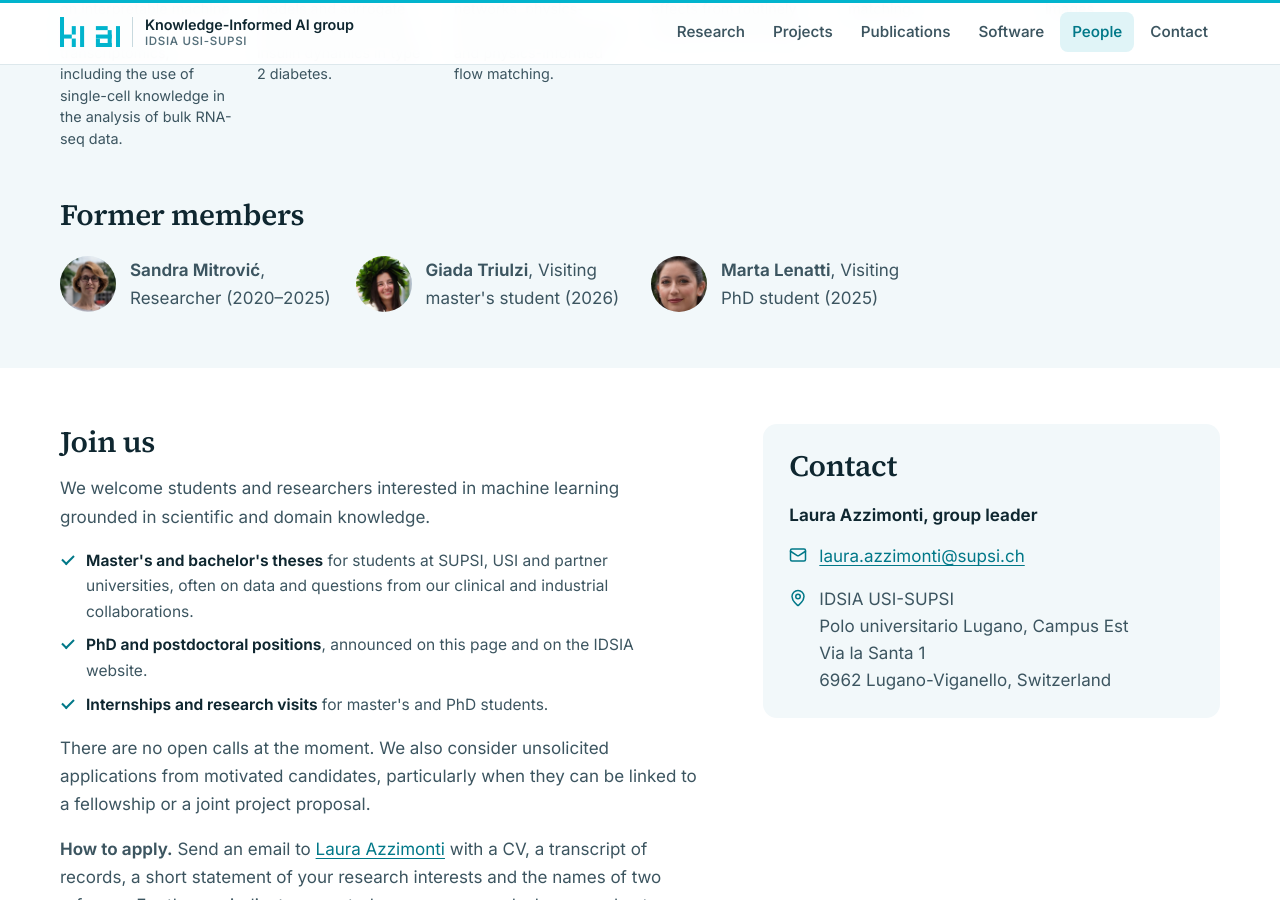
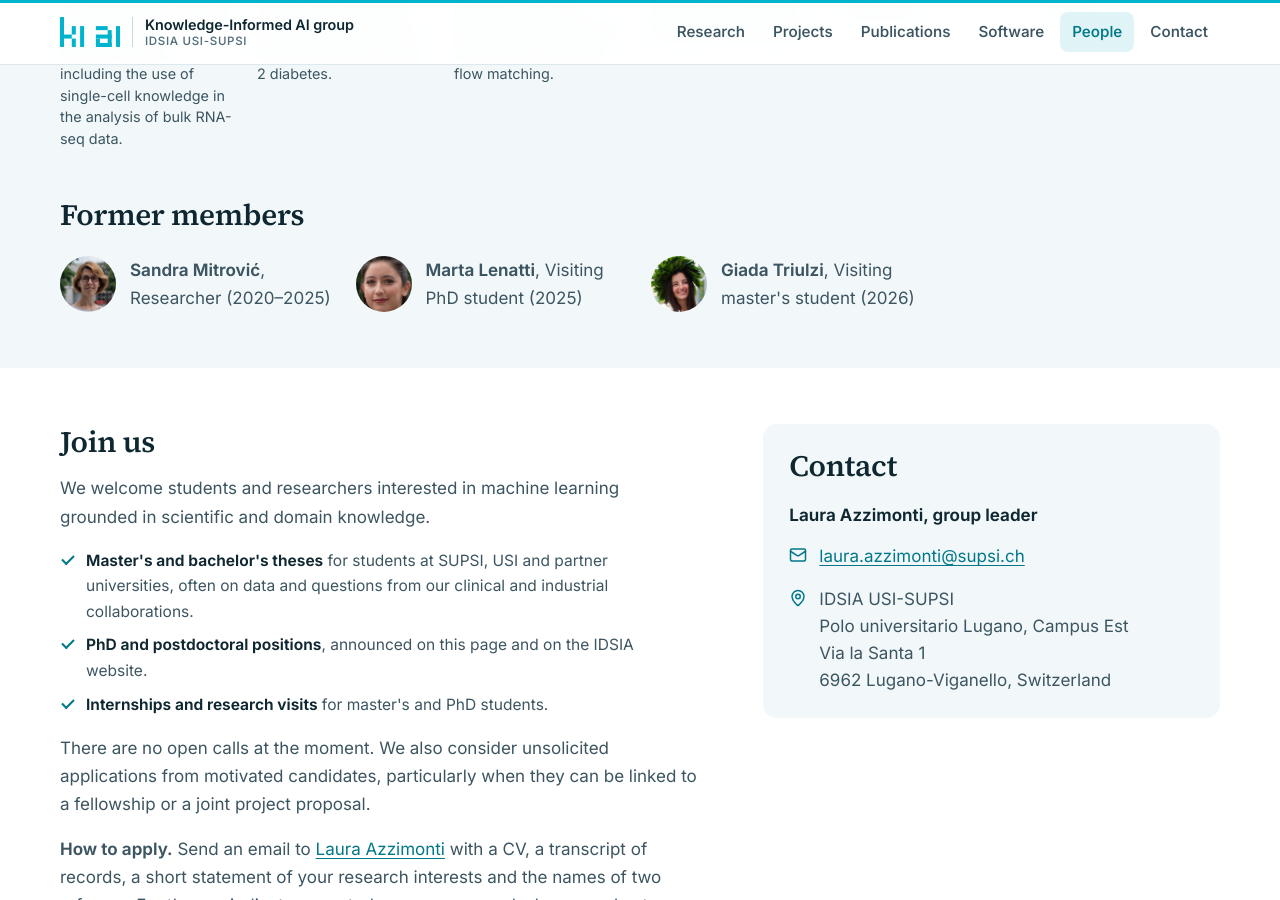
Before and after one commit to kiai-idsia/kiai-idsia.github.io, a Jekyll site: the page built from people.html, in a window 1280 px wide and 900 px high, scrolled down 1431 px. Built offline with Jekyll 4.4.1, drawn with Linux system fonts in a browser that asks for light colours; some of the changed lines change nothing that is shown.

Commit message:
Ordine dei former members

```diff
--- a/_data/people.yml
+++ b/_data/people.yml
@@ -105,9 +105,9 @@ alumni:
   - name: Sandra Mitrović
     role: Researcher (2020–2025)
     photo: sandra-mitrovic.jpg
+  - name: Marta Lenatti
+    role: Visiting PhD student (2025)
+    photo: marta-lenatti.jpg
   - name: Giada Triulzi
     role: Visiting master's student (2026)
     photo: giada-triulzi.jpg
-  - name: Marta Lenatti
-    role: Visiting PhD student (2025)
-    photo: marta-lenatti.jpg
```
